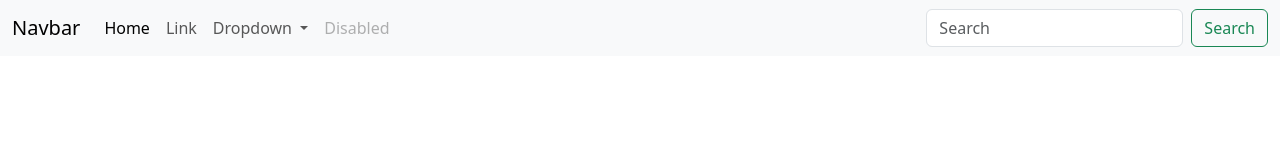
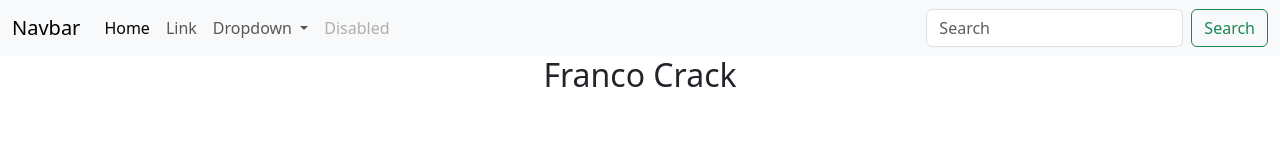
Before and after one commit to francop7/practica-git-flow, a plain HTML site: page index.html in a window 1280 px wide. Drawn offline with nearby package versions, Linux system fonts and the light colour scheme.

Commit message:
se creo footer

```diff
--- a/index.html
+++ b/index.html
@@ -71,6 +71,11 @@
         </div>
       </div>
     </nav>
+    <footer class="row">
+      <div class="col">
+        <h2 class="d-flex justify-content-center">Franco Crack</h2>
+      </div>
+    </footer>
     <script
       src="https://cdn.jsdelivr.net/npm/bootstrap@5.3.0-alpha2/dist/js/bootstrap.bundle.min.js"
       integrity="sha384-qKXV1j0HvMUeCBQ+QVp7JcfGl760yU08IQ+GpUo5hlbpg51QRiuqHAJz8+BrxE/N"
```
